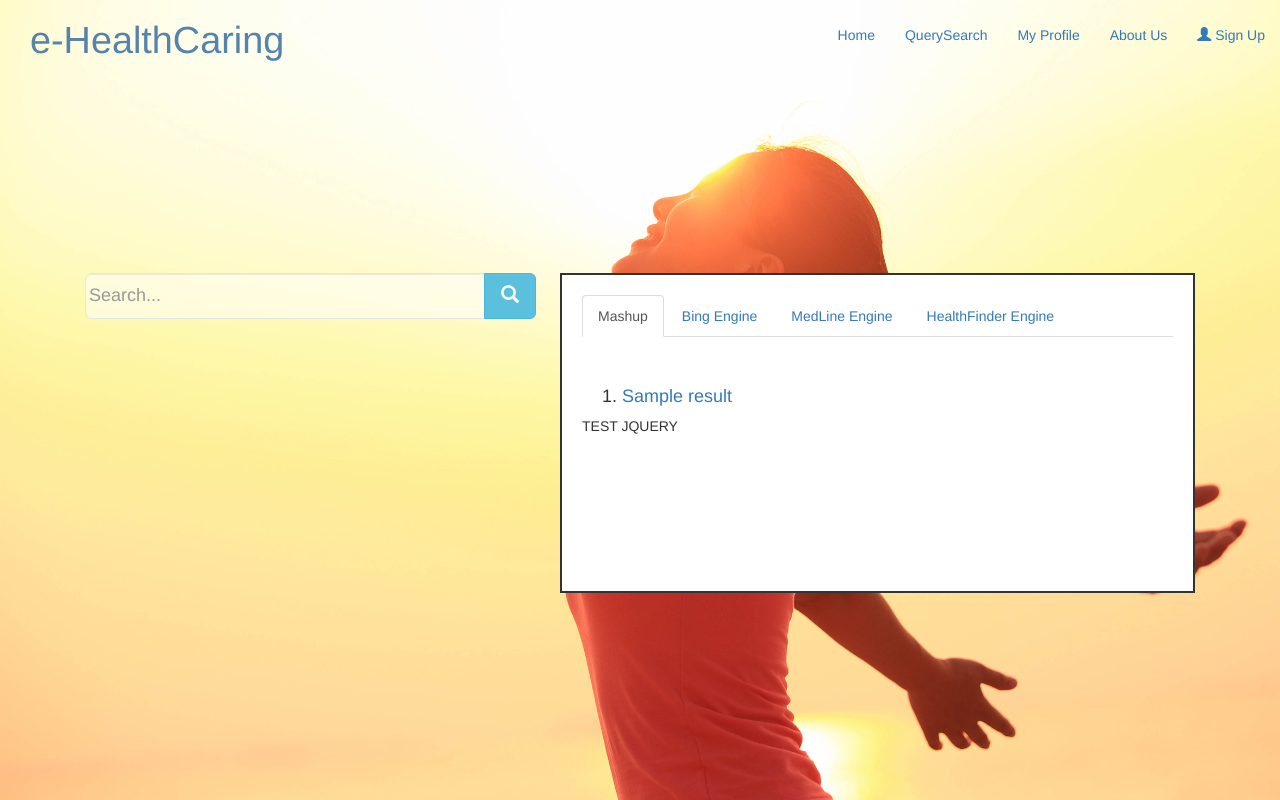
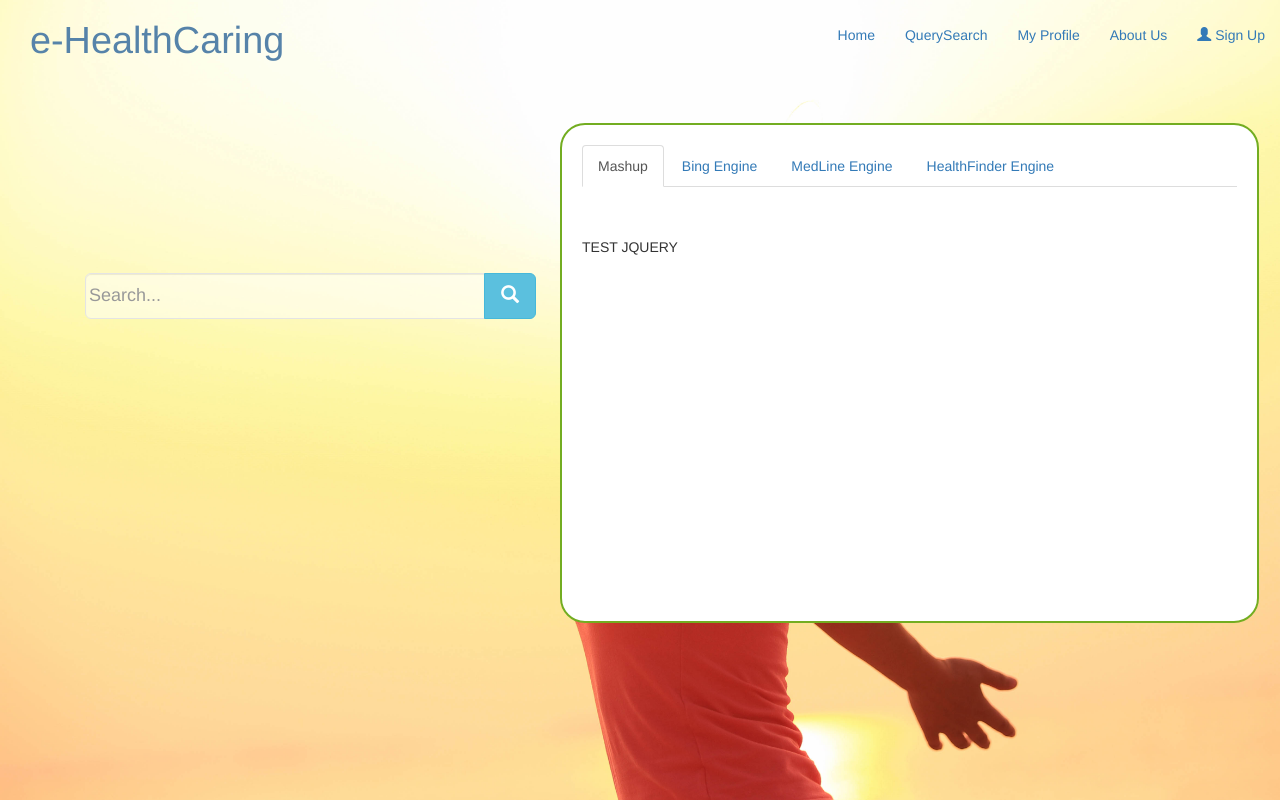
Before and after one commit to mariosfx540/eHealthProjectGoU, a Django app: template templates/eHealth/searching.html in a window 1280 px wide. Run offline with Django 3.2, Linux system fonts and the light colour scheme; the template is opened without the code that fills it: most values are stand-ins (such as "Sample title", 1, 10 or a date in 2020); some libraries are stand-ins or nearby versions.

```diff
--- a/eHealth/bing.py
+++ b/eHealth/bing.py
@@ -46,7 +46,7 @@ def run_query(search_terms):
         for result in json_response['d']['results']:
             results.append({
                 'title': result['Title'],
-                'linkURL': result['Url'],
+                'url': result['Url'],
                 'summary': result['Description']})
 
 
--- a/eHealth/views.py
+++ b/eHealth/views.py
@@ -40,6 +40,9 @@ def category(request, slug_name):
 
 
 def searching(request):
+
+    all_results = []
+
     bing_list = []
 
     medLine_list = []
--- a/static/js/js-scripts.js
+++ b/static/js/js-scripts.js
@@ -1,7 +1,4 @@
 $(document).ready(function(){
 
-$(document).ready(function(){
-    $("p").popover();
-});
 
 });
--- a/static/stylesheet.css
+++ b/static/stylesheet.css
@@ -171,34 +171,45 @@ font-size: 100%;
 
 .result_engines {
     padding: 20px;
-    width: 100%;
-    background-color: transparent;
+    width: 110%;
     border: 2px solid;
-    height: 320px;
+    height: 500px;
     background-color: white;
-    margin-top: 150px;
+    margin-top: 0px;
+    border-radius: 25px;
+    border: 2px solid #73AD21;
 }
 
 
 .tab-content {
-  overflow-y: scroll;
-  height: 200px;
+  overflow-y: auto;
+  height: 300px;
   width: 100%;
   position: absolute;
-  padding-top: 40px;
+  padding-top: 50px;
 }
 
 #query_2 input{
     width: 400px;
     }
 
-#pop-up {
-  display: none;
-  position: absolute;
-  width: 280px;
-  padding: 10px;
-  background: #eeeeee;
-  color: #000000;
-  border: 1px solid;
-  font-size: 90%;
+.hover_element div.pop-up {
+    display: none;
+    width: 500px;
+    line-height: 20px;
+    background-color: #F1F1F1;
+    z-index: 10px;
+    border-radius: 25px;
+    border: 2px solid #73AD21;
+    padding: 20px;
+    height: 150px;
+
+    }
+
+.hover_element:hover div.pop-up {
+    display: block;
 }
+
+.hover_element:hover div.pop-up p {
+    text-decoration: none;
+    }
--- a/templates/eHealth/index.html
+++ b/templates/eHealth/index.html
@@ -51,10 +51,9 @@
 
 
         <div class="login col-md-5">
-
+                {% if user.is_authenticated %}
+                {% else %}
                 <form id="log-form" class="form-signin" role="form" method="post" action=".">
-                    {% if user.is_authenticated %}
-                    {% else %}
                     {% csrf_token %}
                     <br />
                     <h2 class="form-signin-heading">Please login</h2>
--- a/templates/eHealth/searching.html
+++ b/templates/eHealth/searching.html
@@ -40,12 +40,16 @@
                 <!-- Tab panes -->
                 <div class="tab-content">
 
-                    <div class="tab-pane active" id="bing">
+                    <div class="tab-pane" id="bing">
                         {% if bing_list %}
                         <h4>
                             <ol>
                                 {% for result in bing_list %}
-                                <li><a href="{{ result.url }}">{{ result.title }}</a></li>
+                                <li><a style="text-decoration: none" class="hover_element" href="{{ result.url }}">{{ result.title }}
+                                <div class="pop-up">
+                                        <p>{{ result.summary }}</p>
+                                    </div>
+                                </a></li>
                                 {% endfor %}
                             </ol>
                         </h4>
@@ -80,7 +84,7 @@
                         {% if all_results %}
                         <h4>
                             <ol>
-                                {% for result in all_result %}
+                                {% for result in all_results %}
                                 <li><a href="{{ result.url }}">{{ result.title }}</a></li>
                                 {% endfor %}
                             </ol>
@@ -88,7 +92,7 @@
                         {% endif %}
                     </div>
 
-                        <!--&lt;!&ndash; HIDDEN / POP-UP DIV &ndash;&gt;-->
+                        <!-- HIDDEN / POP-UP DIV -->
                     <!--<div id="pop-up">-->
                       <!--<h3>Pop-up div Successfully Displayed</h3>-->
                       <!--<p>-->
```
Also changed, not shown: db.sqlite3.
